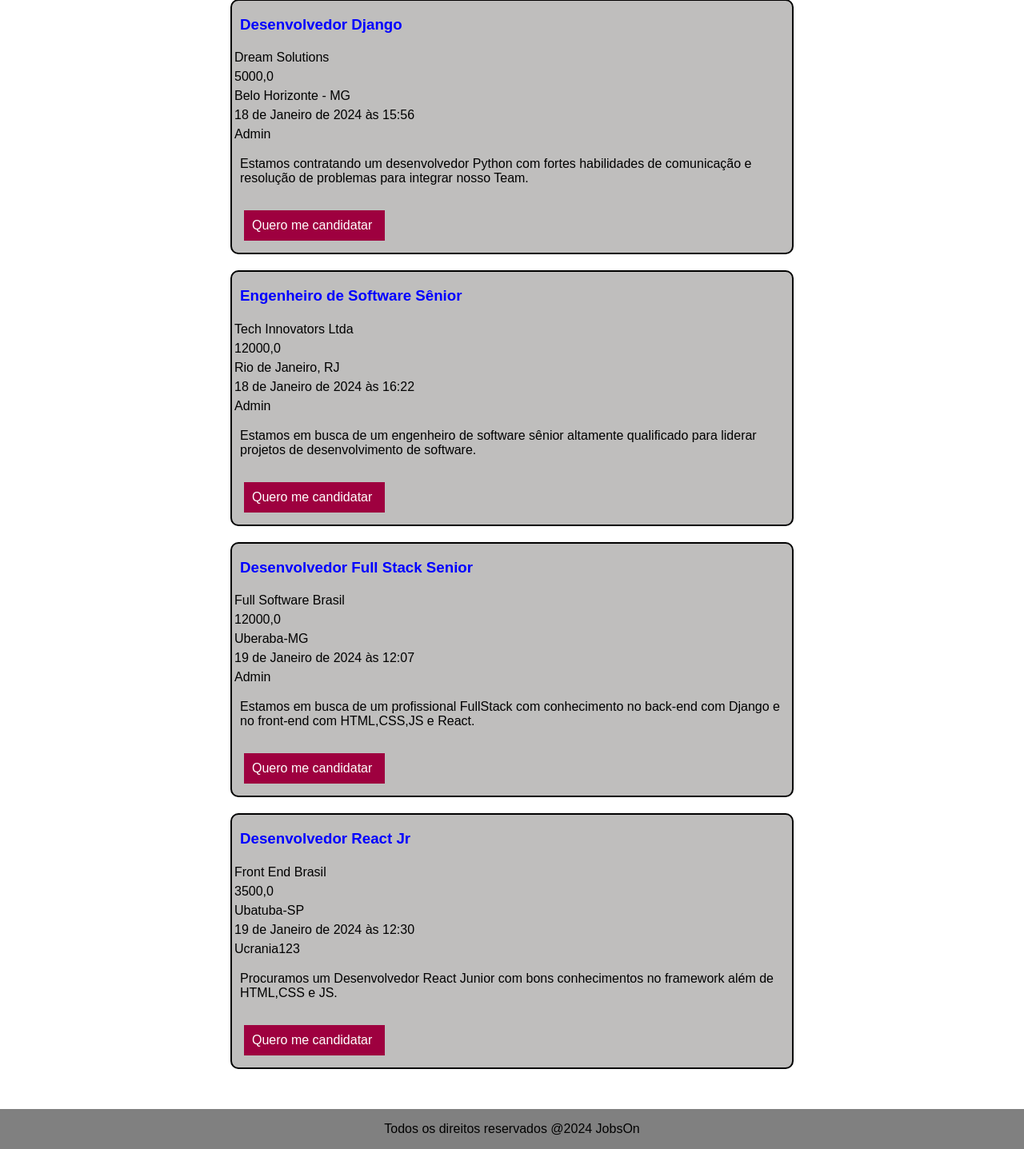
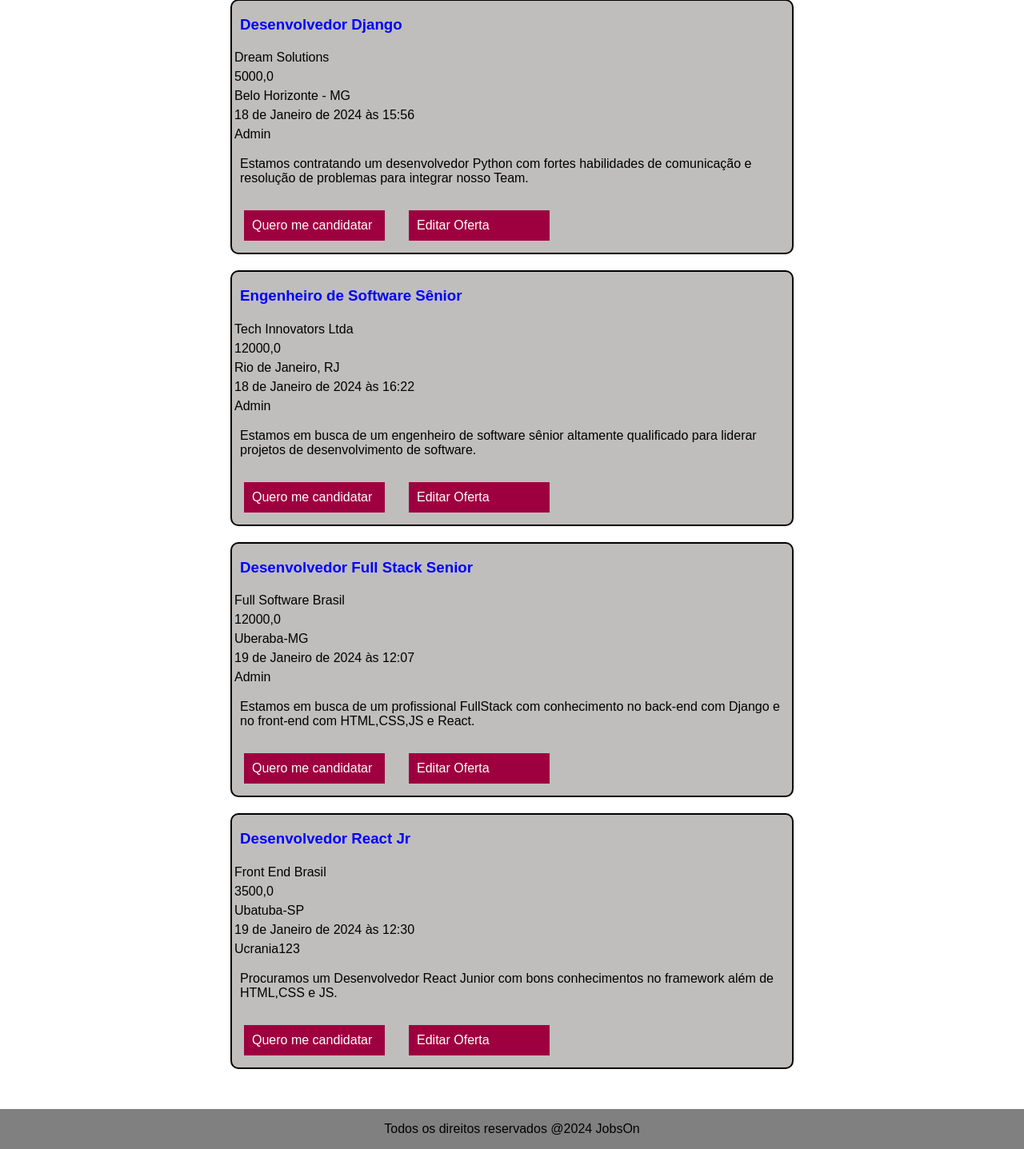
Before and after one commit to PedroNunesBH/django-career-portal, a Django app: page /job_list/ in a window 1280 px wide. Shown: the part 239-1676 px from the top of the page at 80% size. Run offline with Django 5.2, Linux system fonts and the light colour scheme; data comes from the database, SQL or seed files in the repository.

Commit message:
Alteracoes no css e html de job_list

```diff
--- a/jobs/templates/job_list.html
+++ b/jobs/templates/job_list.html
@@ -24,7 +24,10 @@
                 <p class="p-offer"> {{ offer.publication_date }}</p>
                 <p class="p-offer"> {{ offer.autor|capfirst }}</p>
                 <p class="p-description"> {{ offer.description }}</p>
-                <a class="btn-apply" href="/">Quero me candidatar</a>
+                <div class="btn-joblist-container">
+                    <a class="btn-apply" href="/">Quero me candidatar</a>
+                    <a class="btn-edit" href="{% url 'update_offer' offer.id %}">Editar Oferta</a>
+                </div>
             </div>
         {% endfor %}
     {% else %}
--- a/static/css/job_list.css
+++ b/static/css/job_list.css
@@ -37,6 +37,7 @@ body {
 }
 
 .btn-apply {
+    display: inline-block;
     color: white;
     text-decoration: none;
     background-color: rgb(158, 0, 63);
@@ -66,3 +67,18 @@ body {
     border: 2px solid white;
     border-radius: 5px;
 }
+
+.btn-edit {
+    display: inline-block;
+    color: white;
+    text-decoration: none;
+    background-color: rgb(158, 0, 63);
+    width: 156px;
+    padding: 10px;
+    margin: 15px;
+}
+
+.btn-joblist-container {
+    display: flex;
+    flex-direction: row;
+}
```
